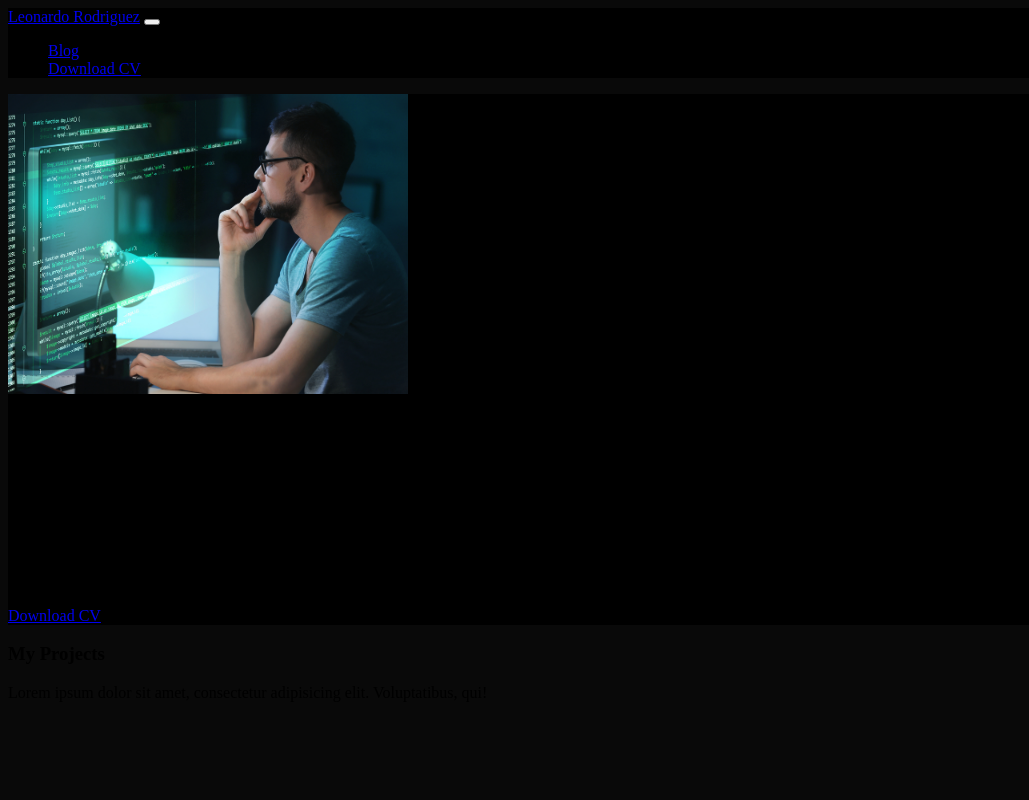
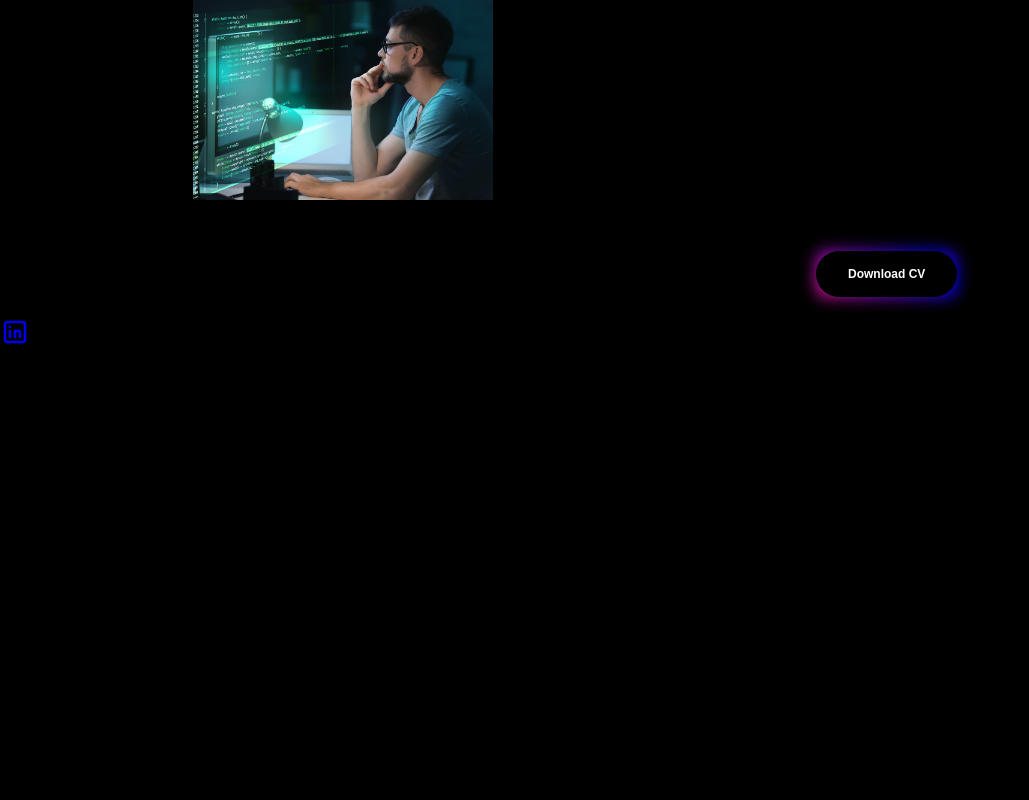
Before and after one commit to Engleonardorm7/Portfolio, a Django app: page / in a window 1280 px wide. Shown: the whole page, without its empty margins (0-1029 px from the left). Run offline with Django 4.2, Linux system fonts and the light colour scheme; data that the repository does not hold is empty.

Commit message:
applying tags

```diff
--- a/portfolio/static/main.css
+++ b/portfolio/static/main.css
@@ -1,12 +1,118 @@
+*{
+    box-sizing: border-box;
+    margin: 0;
+    padding: 0;
+    font-style: Sans-serif;
+}
 body{
-    background: #090909;
+    width: 100vw;
+    height: 100vh;
+    background-color: black;
+
 }
 
-.bg-black{
-    background: #000;
+
+.container div{
+    width: auto;
+    height: auto;
 }
+
+.container{
+    border:0.3 rem solid black;
+    display: flex;
+    flex-wrap: wrap;
+    flex-direction: row;
+    justify-content: space-evenly;
+}
+.description p{
+    width: 400px;
+    color: black;
+    text-align: justify;
+
+}
+.button{
+    margin: 20px;
+    justify-content: center;
+    display: flex;
+}
+
+
+.project_container{
+    display:flex;
+    flex-wrap: wrap;
+    justify-content: space-evenly;
+}
+
+.card-description h2,p{
+    justify-content: center;
+    color: black;
+    display:flex;
+
+
+}
+
+
+h3, h1{
+    margin-bottom: 10px;
+    justify-content: center;
+    color: black;
+    display:flex;
+  }
+
+img {
+    width: 300px;
+  }
+
+
 
 .card-project:hover{
     border:1px solid #fff;
     cursor: pointer;
 }
+
+
+
+
+
+
+
+.download_button{
+    background: black;
+    cursor: pointer;
+    border: none;
+    padding: 16px 32px;
+    -webkit-text-fill-color: white;
+    font-size: 12px;
+    font-weight: bold;
+    position: relative;
+    border-radius: 24px;
+}
+.download_button::before{
+    content: "";
+    position: absolute;
+    top: 0;
+    left: 0;
+    z-index: -1;
+    width: 100%;
+    height: 100%;
+    background: linear-gradient(
+        45deg,
+        red,blue,deeppink,blue,red,blue,deeppink, blue
+
+        );
+        background-size: 800%;
+        border-radius: 10px;
+        filter: blur(8px);
+        animation: glowing 20s linear infinite;
+}
+@keyframes glowing{
+    0% {
+        background-position: 0 0;
+    }
+    50% {
+        background-position: 400% 0;
+    }
+    100% {
+        background-position: 0 0;
+    }
+}
--- a/portfolio/templates/home.html
+++ b/portfolio/templates/home.html
@@ -1,63 +1,84 @@
 {% extends 'layout.html' %}
 
+
 {% block content %}
-
 {% load static %}
 
-<header class="row bg-black">
-  <div class="col-md-4">
-    <img
-      src="{% static 'portfolio/shutterstock_605291450.jpg' %}"
-      alt=""
-      width="400"
-      height="300"
-    />
+  <header>
+  </header>
+    <main>
+      <section class="container">
+        <div>
+          <img src="{% static 'portfolio/shutterstock_605291450.jpg' %}" alt="">
         </div>
 
-  <div class="col-md-8 my-auto">
+        <div class="description">
           <h1><strong>Leonardo Rodriguez</strong></h1>
           <h3>Python Backend Developer</h3>
           <p>
-      Lorem ipsum dolor sit amet consectetur adipisicing elit. Placeat tenetur
-      quas, dolores aperiam, temporibus eum rerum exercitationem dignissimos
-      pariatur excepturi iure natus perspiciatis minima minus autem. Commodi
-      ipsum voluptatibus labore fugit, esse quibusdam repellendus praesentium!
-      Excepturi repellat, eaque dolor reiciendis nisi tempora suscipit! Rem
-      earum eveniet a sapiente nostrum, exercitationem veniam esse praesentium
-      cum magni ea placeat repudiandae, aliquid ducimus amet numquam ad. Amet
-      vitae maiores hic et distinctio nihil illum officiis excepturi omnis,
-      odit, ex eligendi voluptatem facilis mollitia! Nihil aperiam eius nesciunt
-      expedita illum obcaecati odio veritatis corporis ad soluta impedit
-      explicabo est minima optio dolor, eos error!
+            Mechatronic Engineer with more than 6 years of experience in different
+            fields of mechatronics and a strong focus on programming. Thanks to my
+            university studies and personal projects, I have developed skills in
+            programming languages such as Python, Java, C/C++, JavaScript as well as frameworks
+            like Django, flask and FastApi. Currently, I am looking to focus on my career as
+            a backend developer and take advantage of my experience and passion for
+            programming to contribute to a high-performing team.
           </p>
-    <a
-      href="{% static 'portfolio/CV1.2.pdf' %} "
+          <div class ="button">
+              <button onclick="window.open('{% static 'portfolio/CV1.2.pdf' %}', '_blank')"
+            class="download_button">
+            Download CV
+            </button>
+          </div>
+        </div>
+      </section>
+    </main>
+
+
+
+
+
+
+  <div>
+      <a href="https://www.linkedin.com/in/leonardo-rodriguez-16a941107/"
+        class="btn btn-light rounded-5 btn-sm"
         target="_blank"
-      class="btn btn-primary btn-lg rounded-0 my-3"
-      >Download CV</a
-    >
+      ><svg xmlns="http://www.w3.org/2000/svg" class="icon icon-tabler icon-tabler-brand-linkedin" width="30" height="30" viewBox="0 0 24 24" stroke-width="2" stroke="currentColor" fill="none" stroke-linecap="round" stroke-linejoin="round">
+          <path stroke="none" d="M0 0h24v24H0z" fill="none"></path>
+          <path d="M4 4m0 2a2 2 0 0 1 2 -2h12a2 2 0 0 1 2 2v12a2 2 0 0 1 -2 2h-12a2 2 0 0 1 -2 -2z"></path>
+          <path d="M8 11l0 5"></path>
+          <path d="M8 8l0 .01"></path>
+          <path d="M12 16l0 -5"></path>
+          <path d="M16 16v-3a2 2 0 0 0 -4 0"></path>
+      </svg>
+      </a>
   </div>
-</header>
 
-<div class="row my-4 text-center">
-
-    <h3>My Projects</h3>
-    <p>Lorem ipsum dolor sit amet, consectetur adipisicing elit. Voluptatibus, qui!</p>
+  <div >
+    <h3 >My Projects</h3>
+    <p>
+      {% comment %}  {% endcomment %}
+    </p>
+    <section class="project_container">
       {% for project in projects %}
-        <div class="col md-4 p-4">
-            <div class="card bg-black card-project">
-                <img src="{{project.image.url}}" alt="project.title" class="card-img-top"/>
-                <div class="card-body">
+      <div class="card-project">
+        <div>
+          <img
+            src="{{project.image.url}}" alt="{{project.title}}"/>
+          <div class="card-description">
             <h2>{{project.title}}</h2>
             <p>{{project.description}}</p>
 
             {% if project.url %}
-                        <a href="{{project.url}}" class="btn btn-light rounded-0 btn-sm" target="_blank">{{project.title}}</a>
+            <a href="{{project.url}}" class="btn btn-light rounded-5 btn-sm" target="_blank" >logo de github</a>
             {% endif %}
           </div>
         </div>
       </div>
 
+
       {% endfor %}
+    </div>
+  </section>
+
   {% endblock content %}
-</div>
--- a/portfolio/templates/layout.html
+++ b/portfolio/templates/layout.html
@@ -9,15 +9,15 @@
     <title>Portfolio</title>
     <link rel="stylesheet" href="{% static 'main.css' %}">
 </head>
-<body class="text-light">
+<body>
 
-    {% include 'partials/navbar.html' %}
 
-    <div class="container p-4">
-        {% block content %}
 
-        {% endblock content %}
-    </div>
+
+    {% block content %}
+
+    {% endblock content %}
+
 
 
 </body>
```
Lines whose indentation alone changed are shown as unchanged.
